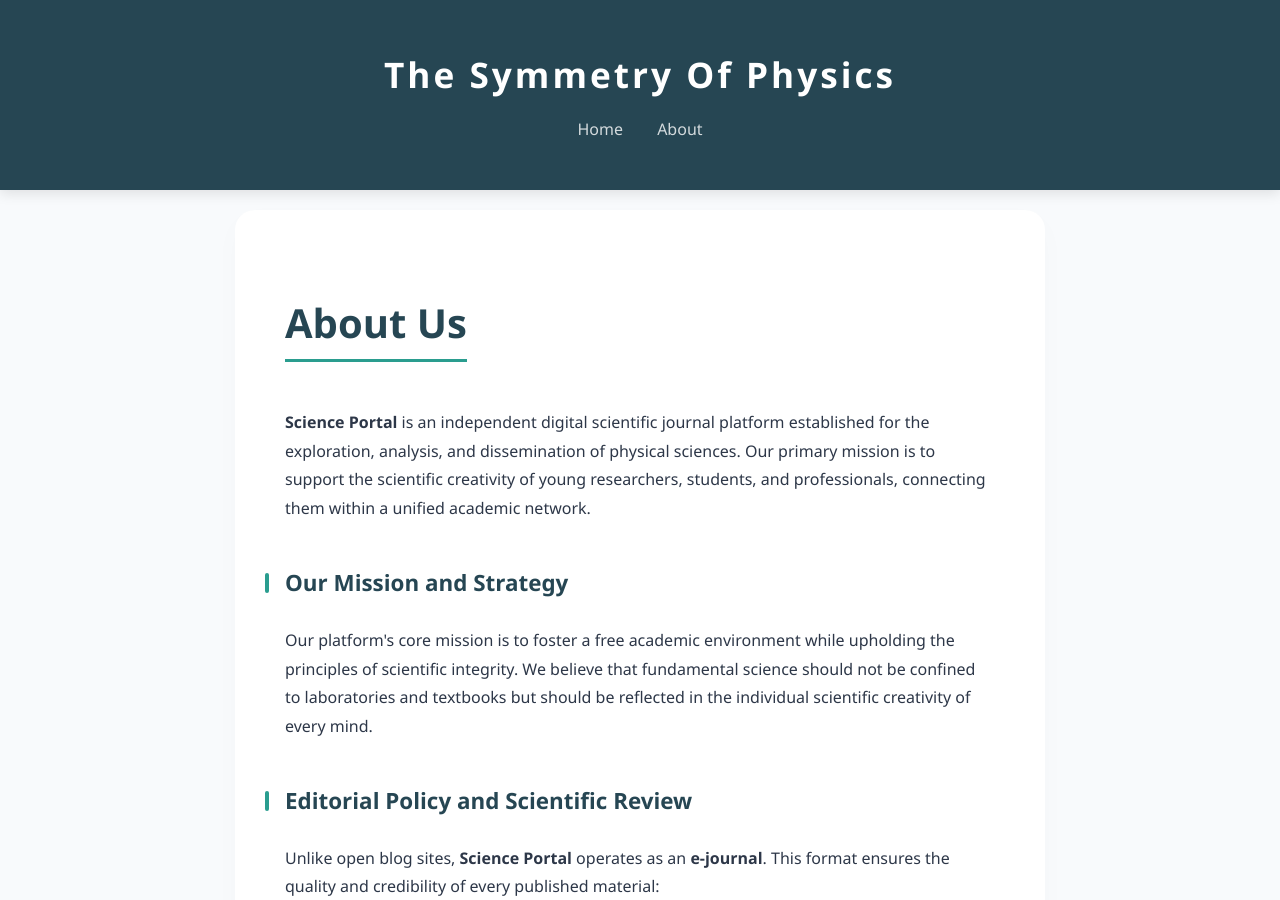
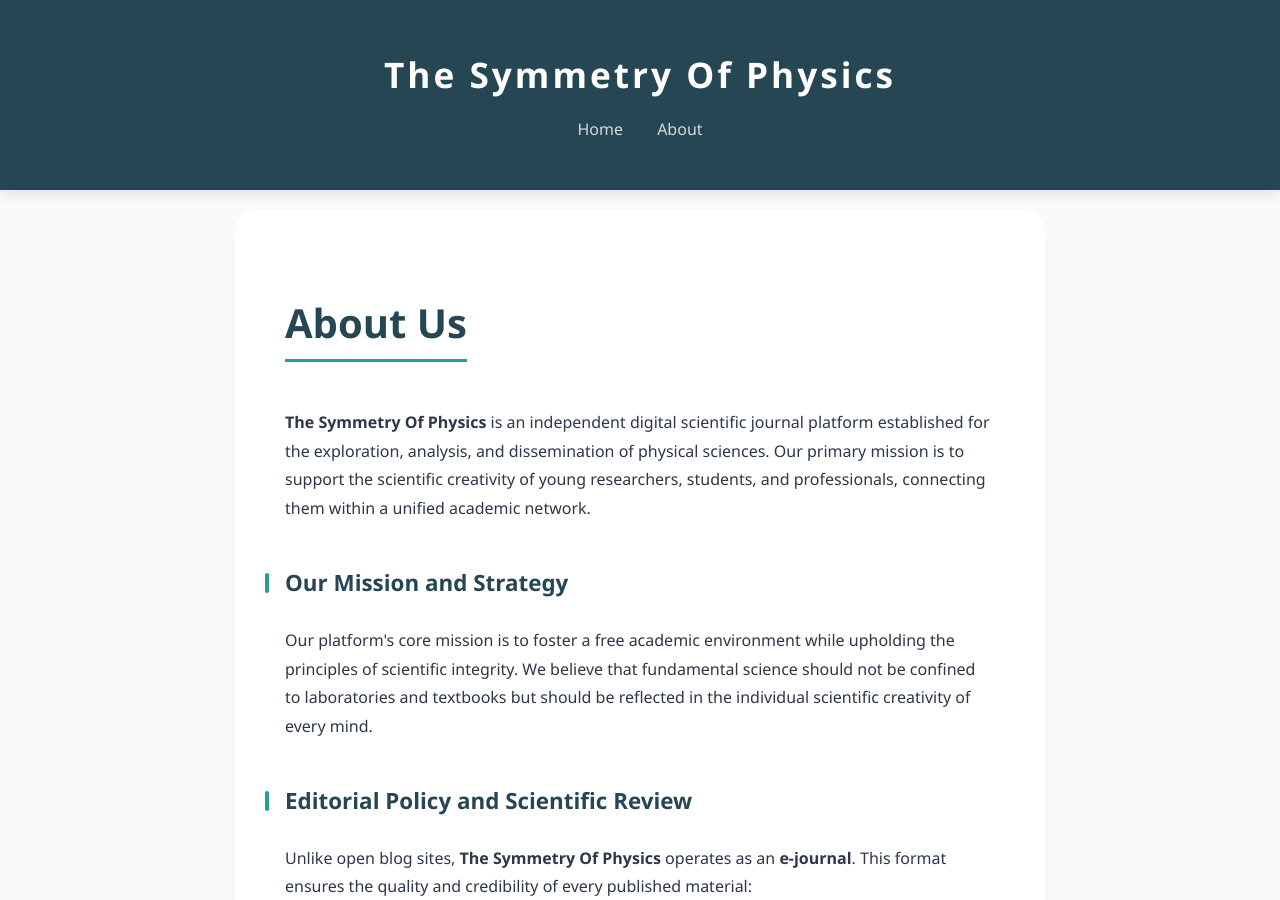
Before and after one commit to azerinyuton/science, a Jekyll site: the page built from about.md, in a window 1280 px wide and 900 px high. Built offline with Jekyll 4.4.1, drawn with Linux system fonts in a browser that asks for light colours; comment, search, counter and statistics services are not loaded.

Commit message:
Update about.md

```diff
--- a/about.md
+++ b/about.md
@@ -6,13 +6,13 @@ permalink: /about/
 
 <div class="about-content">
     <h1>About Us</h1>
-    <p><strong>Science Portal</strong> is an independent digital scientific journal platform established for the exploration, analysis, and dissemination of physical sciences. Our primary mission is to support the scientific creativity of young researchers, students, and professionals, connecting them within a unified academic network.</p>
+    <p><strong>The Symmetry Of Physics</strong> is an independent digital scientific journal platform established for the exploration, analysis, and dissemination of physical sciences. Our primary mission is to support the scientific creativity of young researchers, students, and professionals, connecting them within a unified academic network.</p>
 
     <h3>Our Mission and Strategy</h3>
     <p>Our platform's core mission is to foster a free academic environment while upholding the principles of scientific integrity. We believe that fundamental science should not be confined to laboratories and textbooks but should be reflected in the individual scientific creativity of every mind.</p>
 
     <h3>Editorial Policy and Scientific Review</h3>
-    <p>Unlike open blog sites, <strong>Science Portal</strong> operates as an <strong>e-journal</strong>. This format ensures the quality and credibility of every published material:</p>
+    <p>Unlike open blog sites, <strong>The Symmetry Of Physics</strong> operates as an <strong>e-journal</strong>. This format ensures the quality and credibility of every published material:</p>
     <ul>
         <li><strong>Scientific Expertise:</strong> Every submitted article is analyzed by our editorial team for scientific fundamentality, logical consistency, and accuracy.</li>
         <li><strong>Classification:</strong> Submissions are categorized based on their scientific value and specific subject matter.</li>
```
